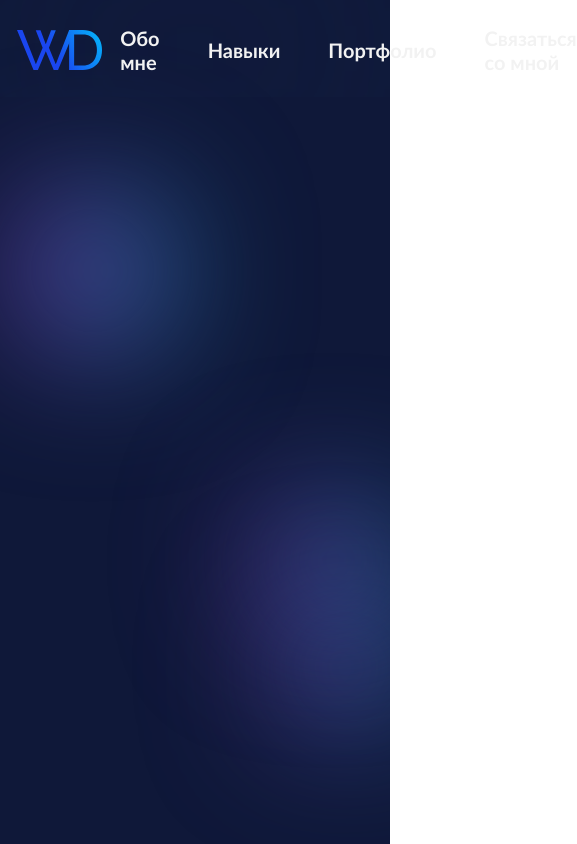
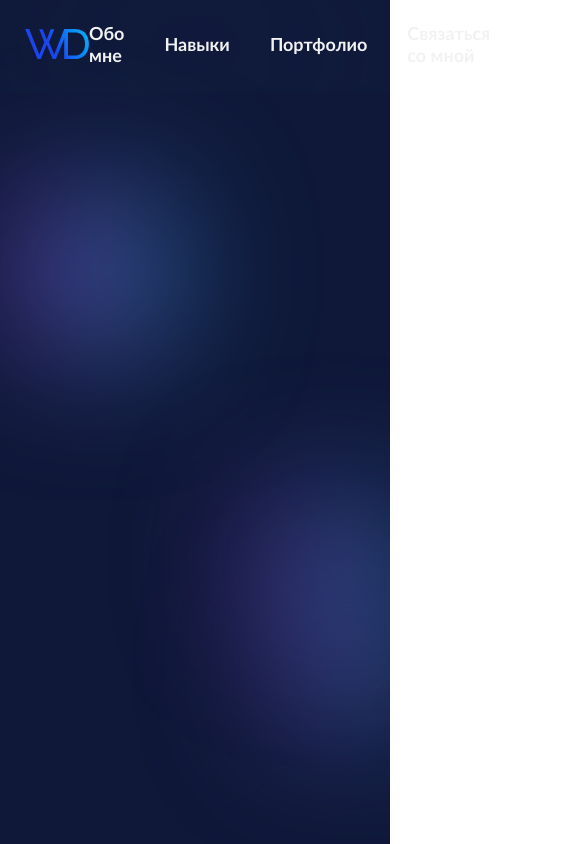
Before and after one commit to Alexandr777000/my-portfolio-new, a Next.js app: page / in a window 390 px wide. Shown: the whole page, 577 px wide, since content can reach past the window. Built offline with nearby package versions, Linux system fonts and the light colour scheme.

Commit message:
add folder hooks and hooks

```diff
--- a/styles/globals.css
+++ b/styles/globals.css
@@ -31,6 +31,23 @@ a {
     padding: 0 17px;
     margin: 0 auto;
 }
+
+@media all and (max-width: 1080px) {
+    .container {
+        padding: 0 32px;
+    }
+
+    .sub-container {
+        max-width: 883px;
+    }
+}
+
+@media all and (max-width: 800px) {
+    .container, .sub-container {
+        padding: 0 25px;
+    }
+}
+
 @font-face {
     font-display: swap;
     font-family: Lato;
--- a/styles/header.module.scss
+++ b/styles/header.module.scss
@@ -8,6 +8,10 @@
   background: rgba(21, 36, 72, 0.2);
   backdrop-filter: blur(125px);
 
+  @media all and (max-width: 800px) {
+    padding: 24px 0;
+  }
+
   &__container {
     display: flex;
     position: relative;
@@ -17,6 +21,16 @@
 
   &__nav {
     width: 71%;
+
+    @media all and (max-width: 1440px) {
+      width: 70%;
+    }
+    @media all and (max-width: 1080px) {
+      width: 75.4%;
+    }
+    @media all and (max-width: 800px) {
+      width: 83%;
+    }
 
     &__list {
       list-style-type: none;
@@ -33,11 +47,18 @@
           font-weight: 700;
           font-size: 20px;
           color: #F2F2F2;
+
+          @media all and (max-width: 1080px) {
+            font-size: 18px;
+          }
         }
 
         &:not(:last-child) {
           margin-right: 48px;
 
+          @media all and (max-width: 1080px) {
+            margin-right: 40px;
+          }
         }
       }
 
--- a/styles/logo.module.scss
+++ b/styles/logo.module.scss
@@ -1,3 +1,7 @@
 .logo{
-
+  cursor: pointer;
+  @media all and (max-width: 800px) {
+    width: 64px;
+    height: 30px;
+  }
 }
```
Also changed, not shown: hooks/index.ts (added, +49 -0 lines).
